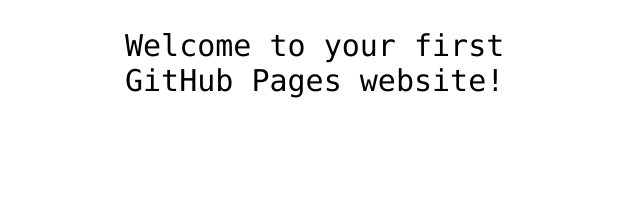
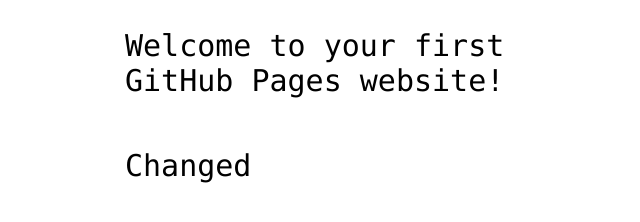
Before and after one commit to Boot1e/hello-world, a plain HTML site: page index.html in a window 1280 px wide. Shown: the part 360-582 px from the top of the page, without its empty margins (315-955 px from the left). Drawn offline with Linux system fonts and the light colour scheme.

Commit message:
Update index.html

```diff
--- a/index.html
+++ b/index.html
@@ -13,6 +13,7 @@
 
 <!-- Change this code here by copy and pasting your template on line 15 -->
 <p>Welcome to your first GitHub Pages website!</p>
+<p>Changed
 
 </body>
 </html>
```
